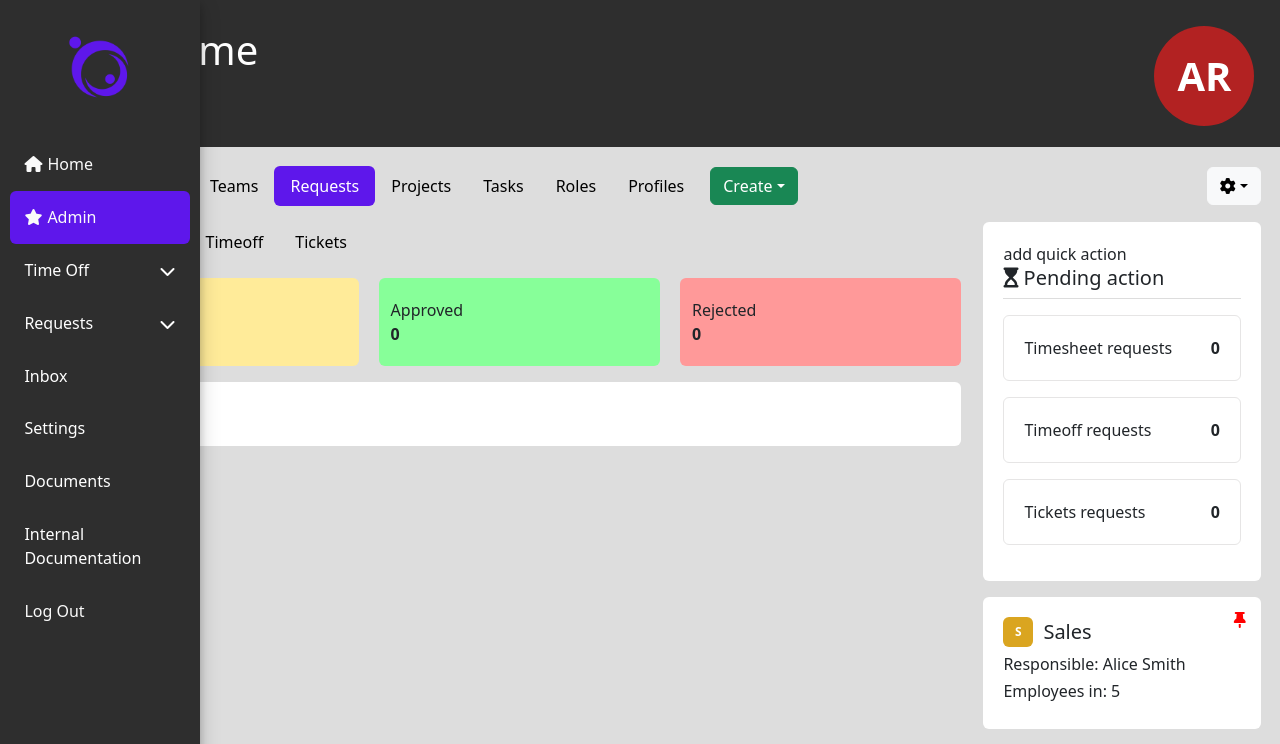
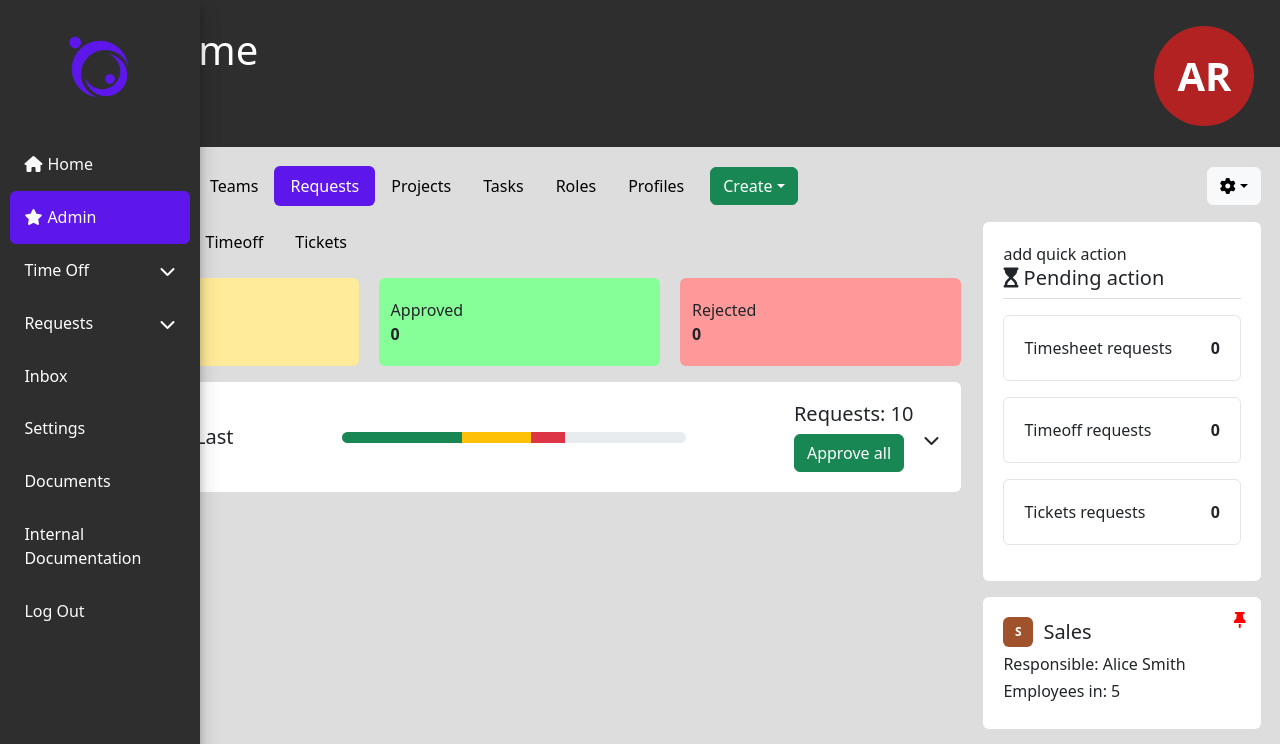
Before and after one commit to ARchWolfDev/SyncHR_React_V, a React (Create React App) app: page /admin/requests/timesheets in a window 1280 px wide. Shown: the top 744 px of the page. Built offline with nearby package versions, Linux system fonts and the light colour scheme.

Commit message:
timesheet continue

```diff
--- a/src/App.css
+++ b/src/App.css
@@ -549,6 +549,21 @@ body { background: #ddd!important; }
 .profile-item:hover {
   box-shadow: 0 4px 8px 0 rgba(0, 0, 0, 0.2), 0 6px 20px 0 rgba(0, 0, 0, 0.19);
 }
+.request-header {
+  display: flex;
+  justify-content: space-between;
+  align-items: center;
+}
+.request-data {
+  height: 0px;
+  overflow: auto;
+  margin-top: 0px;
+  transition: height 0.3s ease-in-out;
+}
+.show-data {
+  height: 300px;
+  margin-top: 20px;
+}
 /* Login Page */
 .login-page {
   position: fixed;
--- a/src/components/AdminRequestsTimesheets.js
+++ b/src/components/AdminRequestsTimesheets.js
@@ -1,7 +1,34 @@
-import React from 'react'
-import { Col, Container, Row } from 'react-bootstrap'
+import React, {useState} from 'react'
+import { Button, Col, Container, ProgressBar, Row } from 'react-bootstrap'
+import Avatar from './Avatar'
+import TableComponent from './TableComponent'
 
 function AdminRequestsTimesheets() {
+
+    const [employees] = useState([
+        {'ID': 1, 'First Name': 'Alice', 'Last Name': 'Smith', 'Role': 'Manager', 'Department': 'Sales', 'Hired Date': '2020-03-15', 'Email': 'Alice.Smith@arch-dev.com'},
+        {'ID': 2, 'First Name': 'Bob', 'Last Name': 'Johnson', 'Role': 'Developer', 'Department': 'IT', 'Hired Date': '2019-07-22', 'Email': 'Bob.Johnson@arch-dev.com'},
+        {'ID': 3, 'First Name': 'Carol', 'Last Name': 'Williams', 'Role': 'Analyst', 'Department': 'Finance', 'Hired Date': '2018-01-10', 'Email': 'Carol.Williams@arch-dev.com'},
+        {'ID': 4, 'First Name': 'David', 'Last Name': 'Brown', 'Role': 'Designer', 'Department': 'Marketing', 'Hired Date': '2021-11-05', 'Email': 'David.Brown@arch-dev.com'},
+        {'ID': 5, 'First Name': 'Emma', 'Last Name': 'Davis', 'Role': 'HR Specialist', 'Department': 'Human Resources', 'Hired Date': '2017-06-20', 'Email': 'Emma.Davis@arch-dev.com'},
+        {'ID': 6, 'First Name': 'Frank', 'Last Name': 'Miller', 'Role': 'Support Engineer', 'Department': 'IT', 'Hired Date': '2019-02-14', 'Email': 'Frank.Miller@arch-dev.com'},
+        {'ID': 7, 'First Name': 'Grace', 'Last Name': 'Wilson', 'Role': 'Sales Representative', 'Department': 'Sales', 'Hired Date': '2020-08-03', 'Email': 'Grace.Wilson@arch-dev.com'},
+        {'ID': 8, 'First Name': 'Henry', 'Last Name': 'Moore', 'Role': 'Marketing Specialist', 'Department': 'Marketing', 'Hired Date': '2022-04-18', 'Email': 'Henry.Moore@arch-dev.com'},
+        {'ID': 9, 'First Name': 'Ivy', 'Last Name': 'Taylor', 'Role': 'Data Scientist', 'Department': 'Finance', 'Hired Date': '2021-10-25', 'Email': 'Ivy.Taylor@arch-dev.com'},
+        {'ID': 10, 'First Name': 'Jack', 'Last Name': 'Anderson', 'Role': 'Sales Associate', 'Department': 'Sales', 'Hired Date': '2016-12-01', 'Email': 'Jack.Anderson@arch-dev.com'},
+        {'ID': 11, 'First Name': 'Kate', 'Last Name': 'Thomas', 'Role': 'HR Manager', 'Department': 'Human Resources', 'Hired Date': '2018-07-14', 'Email': 'Kate.Thomas@arch-dev.com'},
+        {'ID': 12, 'First Name': 'Liam', 'Last Name': 'Taylor', 'Role': 'Accountant', 'Department': 'Finance', 'Hired Date': '2019-09-23', 'Email': 'Liam.Taylor@arch-dev.com'},
+        {'ID': 13, 'First Name': 'Mia', 'Last Name': 'Walker', 'Role': 'Sales Executive', 'Department': 'Sales', 'Hired Date': '2020-11-02', 'Email': 'Mia.Walker@arch-dev.com'},
+        {'ID': 14, 'First Name': 'Noah', 'Last Name': 'Allen', 'Role': 'IT Manager', 'Department': 'IT', 'Hired Date': '2017-04-17', 'Email': 'Noah.Allen@arch-dev.com'},
+        {'ID': 15, 'First Name': 'Olivia', 'Last Name': 'King', 'Role': 'Marketing Director', 'Department': 'Marketing', 'Hired Date': '2019-03-08', 'Email': 'Olivia.King@arch-dev.com'},
+        {'ID': 16, 'First Name': 'Paul', 'Last Name': 'Scott', 'Role': 'Recruiter', 'Department': 'Human Resources', 'Hired Date': '2021-06-28', 'Email': 'Paul.Scott@arch-dev.com'},
+        {'ID': 17, 'First Name': 'Quinn', 'Last Name': 'Young', 'Role': 'Sales Manager', 'Department': 'Sales', 'Hired Date': '2015-10-30', 'Email': 'Quinn.Young@arch-dev.com'},
+        {'ID': 18, 'First Name': 'Rachel', 'Last Name': 'Adams', 'Role': 'Financial Analyst', 'Department': 'Finance', 'Hired Date': '2022-01-05', 'Email': 'Rachel.Adams@arch-dev.com'},
+        {'ID': 19, 'First Name': 'Sam', 'Last Name': 'Clark', 'Role': 'IT Support', 'Department': 'IT', 'Hired Date': '2021-08-22', 'Email': 'Sam.Clark@arch-dev.com'},
+        {'ID': 20, 'First Name': 'Tina', 'Last Name': 'Evans', 'Role': 'Marketing Coordinator', 'Department': 'Marketing', 'Hired Date': '2020-05-15', 'Email': 'Tina.Evans@arch-dev.com'}
+      ])
+
+    const [showRequest, setShowRequest] = useState(false)
 
   return (
     <Container>
@@ -11,7 +38,29 @@ function AdminRequestsTimesheets() {
             <Col className='box hover-box' type='button' style={{backgroundColor: '#ff9999'}}>Rejected <strong style={{float:'right'}}>0</strong></Col>
         </Row>
         <Row>
-            <Col className='box'>Information</Col>
+            <Col className='box'>
+                <div className='request-header'>
+                    <div className='avatar-text-div'>
+                        <Avatar size={50} name='First Last'/>
+                        <h5>First Last</h5>
+                    </div>
+                    <ProgressBar style={{width: '40%'}}>
+                        <ProgressBar variant="success" now={35} key={1} />
+                        <ProgressBar variant="warning" now={20} key={2} />
+                        <ProgressBar variant="danger" now={10} key={3} />
+                    </ProgressBar>
+                    <div style={{display: 'flex', alignItems: 'center'}}>
+                        <div>
+                            <h5>Requests: 10</h5>
+                            <Button variant='success' >Approve all</Button>
+                        </div>
+                        <i type='button' onClick={() => setShowRequest(!showRequest)} className={`fa-solid fa-chevron-down arrow ${showRequest?'rotated': ''}`} style={{padding: '0 10px'}}></i>
+                    </div>
+                </div>
+                <div className={`request-data ${showRequest?'show-data':''}`}>
+                    <TableComponent tableData={employees} />
+                </div>
+            </Col>
         </Row>
     </Container>
   )
```
